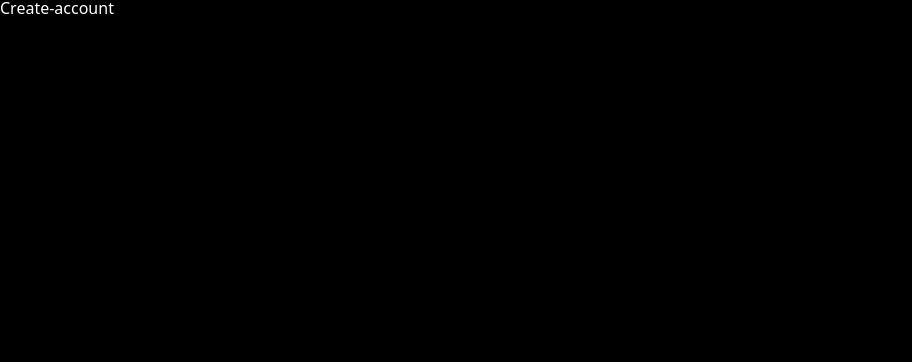
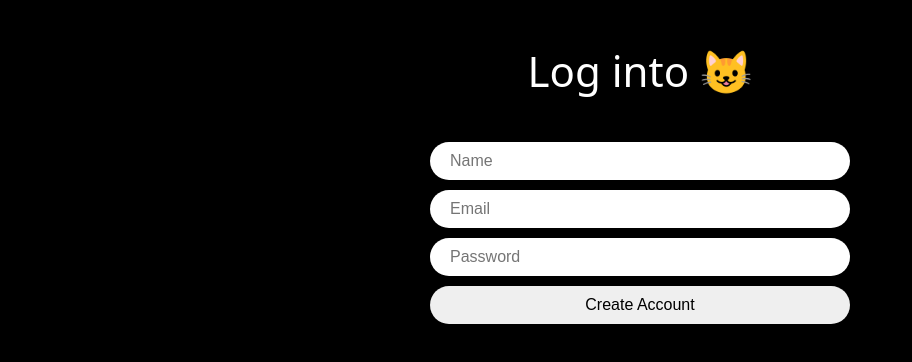
Before and after one commit to Habyeok/twitter, a React (Vite) app: page /create-account in a window 1280 px wide. Shown: the top 362 px of the page, without its empty margins (0-912 px from the left). Built offline with nearby package versions, Linux system fonts and the light colour scheme; the HTML template or start-up script is replaced by a standard one.

Commit message:
wip: create-account add & css

```diff
--- a/src/App.tsx
+++ b/src/App.tsx
@@ -9,6 +9,8 @@
 import { useEffect, useState } from "react";
 import LoadingScreen from "./components/loading-screen";
 import { auth } from "./firebase";
+import { styled } from "styled-components";
+
 
 const router = createBrowserRouter([
   {
@@ -49,6 +51,12 @@
   }
 `;
 
+const Wrapper = styled.div`
+  height:100vh;
+  display: flex;
+  justify-content: center;
+`;
+
 function App() {
   const [isLoading, setIsLoading] = useState(true);
   const init = async() => {
@@ -59,10 +67,10 @@
     init();
   }, []);
   return (
-    <>
+    <Wrapper>
       <GlobalStyles />
       {isLoading ? <LoadingScreen /> : <RouterProvider router={router} />}
-    </>
+    </Wrapper>
   );
 }
 
--- a/src/routes/create-account.tsx
+++ b/src/routes/create-account.tsx
@@ -1,3 +1,112 @@
+import { setLogLevel } from "firebase/app";
+import { useState } from "react";
+import { styled } from "styled-components";
+
+const Wrapper = styled.div`
+  height: 100%;
+  display: flex;
+  flex-direction: column;
+  align-items: center;
+  width: 420px;
+  padding: 50px 0px;
+`;
+
+const Title = styled.h1`
+  font-size: 42px;
+`;
+
+const Form = styled.form`
+  margin-top: 50px;
+  display: flex;
+  flex-direction: column;
+  gap: 10px;
+  width: 100%;
+`;
+
+const Input = styled.input`
+  padding: 10px 20px;
+  border-radius: 50px;
+  border: none;
+  width: 100%;
+  font-size: 16px;
+  &[type="submit"]{
+    cursor: pointer;
+    &:hover {
+      opacity: 0.8;
+    }
+  }
+`;
+
+const Error = styled.span`
+  font-weight: 600;
+  color: tomato;
+`;
+
 export default function CreateAccount() {
-  return <h1>Create-account</h1>;
+  const [isLoading, setIsLoading] = useState(false);
+  const [name, setName] = useState("");
+  const [email, setEmail] = useState("");
+  const [password, setPassword] = useState("");
+  const [error, setError] = useState("");
+  const onChange = (e: React.ChangeEvent<HTMLInputElement>) => {
+    const { target: {name, value} } = e;
+    if (name === "name") {
+      setName(value)
+    } else if (name === "email") {
+      setEmail(value)
+    } else if (name === "password") {
+      setPassword(value)
+    }
+  };
+  const onSubmit = (e: React.FormEvent<HTMLFormElement>) => {
+    e.preventDefault();
+    try {
+      // create an account
+      // set the name of the user.
+      // redirect to the home page
+    } catch(e){
+      // setError
+    } finally {
+      setIsLoading(false);
+    }
+
+    console.log(name, email, password);
+  }
+  return (
+    <Wrapper>
+      <Title>Log into 😺</Title>
+      <Form onSubmit={onSubmit}>
+        <Input
+          onChange={onChange}
+          name="name"
+          value={name}
+          placeholder="Name"
+          type="text"
+          required
+        />
+        <Input
+          onChange={onChange}
+          name="email"
+          value={email}
+          placeholder="Email"
+          type="email"
+          required
+        />
+        <Input
+          onChange={onChange}
+          name="password"
+          value={password}
+          type="password"
+          placeholder="Password"
+          required
+        />
+        <Input
+          type="submit"
+          value={isLoading ?
+          "Loading..." : "Create Account"}
+        />
+      </Form>
+      {error !== "" ? <Error>{error}</Error>: null}
+    </Wrapper>
+  );
 }
```
